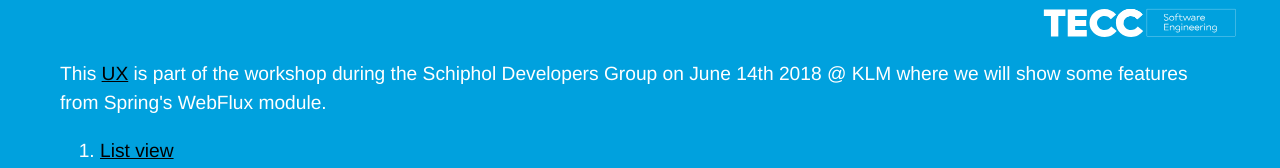
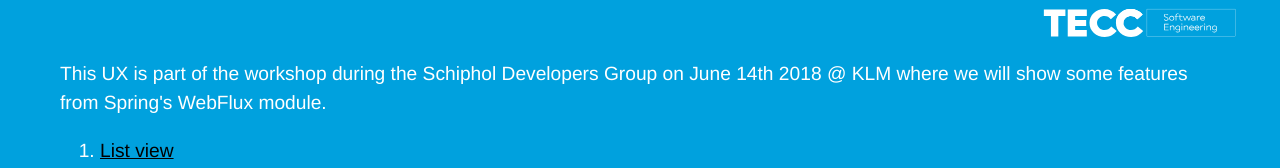
Before and after one commit to maapteh/workshop-openflight, an Angular app: page /intro in a window 1280 px wide. Shown: the top 168 px of the page. Built offline with nearby package versions, Linux system fonts and the light colour scheme; a web font is replaced by a local one.

Commit message:
Update intro.component.html

```diff
--- a/src/app/components/intro/intro.component.html
+++ b/src/app/components/intro/intro.component.html
@@ -1,5 +1,5 @@
 <p>
-  This <a href="https://github.com/maapteh/workshop-openflight" target="_new">UX</a> is part of the workshop during the Schiphol Developers Group on June 14th 2018 @ KLM where we will show some features from Spring's WebFlux module.
+  This UX is part of the workshop during the Schiphol Developers Group on June 14th 2018 @ KLM where we will show some features from Spring's WebFlux module.
 </p>
 
 <ol>
```
